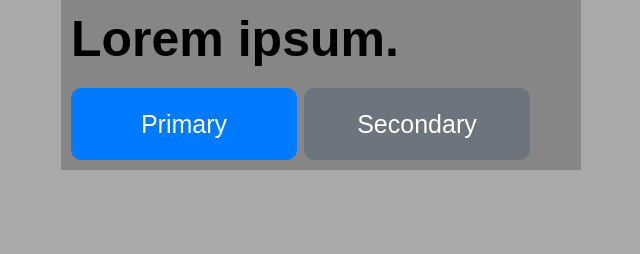
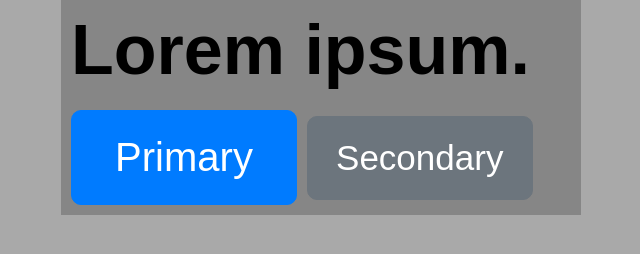
Before and after one commit to Totoshk0/frontend-start, a plain HTML site: page part.003/ex02-units/index.html in a window 1280 px wide. Shown: the whole page, without its empty margins (319-959 px from the left). Drawn offline with Linux system fonts and the light colour scheme.

Commit message:
Единицы измерения. Относительные единицы padding

```diff
--- a/part.003/ex02-units/style.css
+++ b/part.003/ex02-units/style.css
@@ -6,7 +6,7 @@ body {
 
 .box {
   width: 500px;
-  font-size: 25px;
+  font-size: 35px;
   margin: 20px auto;
   margin: 0px auto;
   background-color: #868686;
@@ -21,18 +21,19 @@ body {
 a {
   display: inline-block;
   width: 200px;
-  height: 50px;
-  line-height: 50px;
+  /* height: 50px;
+  line-height: 50px; */
   vertical-align: middle;
   text-align: center;
   font-weight: 400;
   white-space: nowrap;
   border: 1px solid transparent;
-  padding: 10px 12px;
+  padding: 0.6em 12px;
   border-radius: 10px;
 }
 
 .btn-primary {
+  font-size: 40px;
   color: white;
   background-color: #007bff;
   border-color: #007bff;
```
